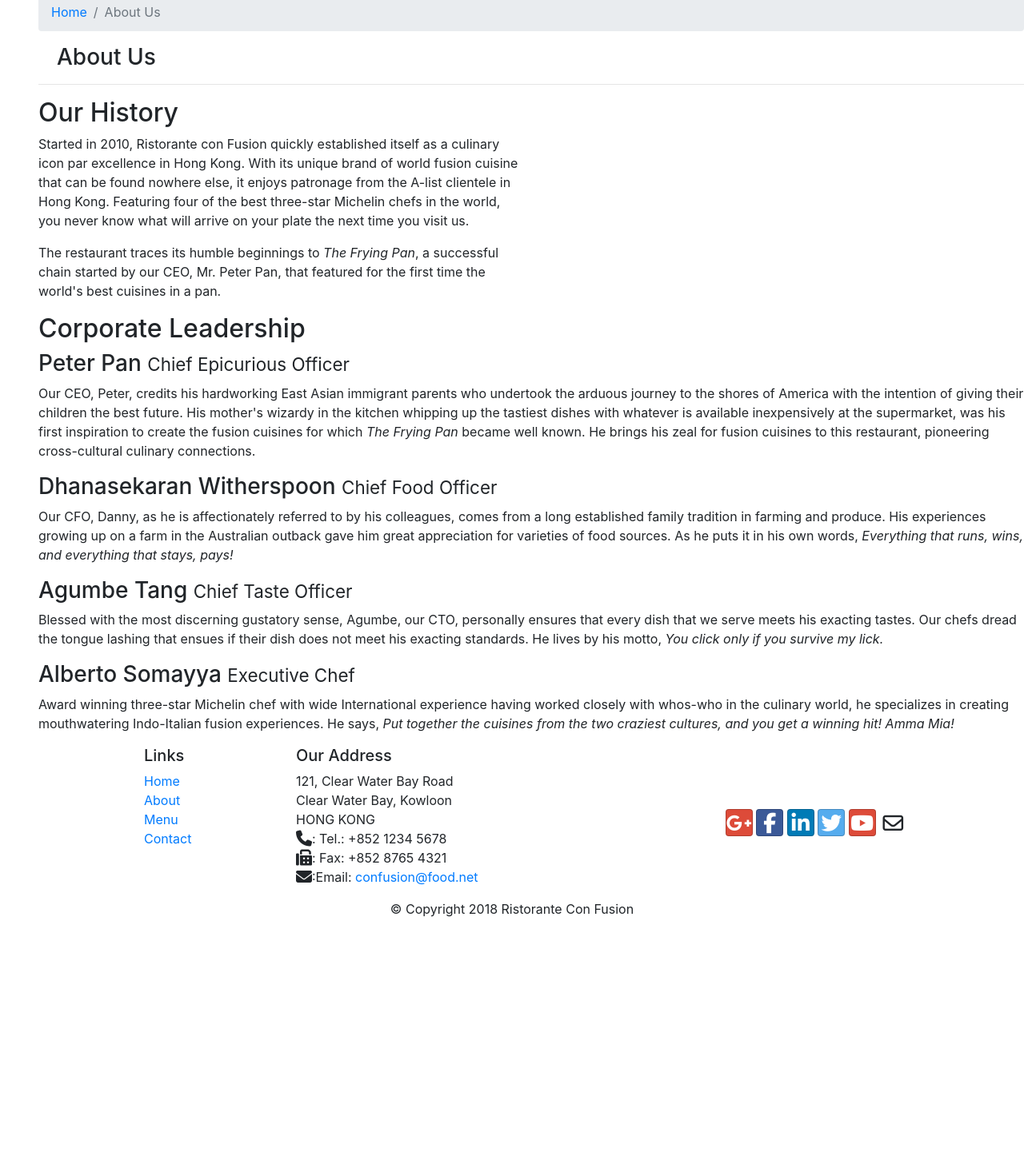
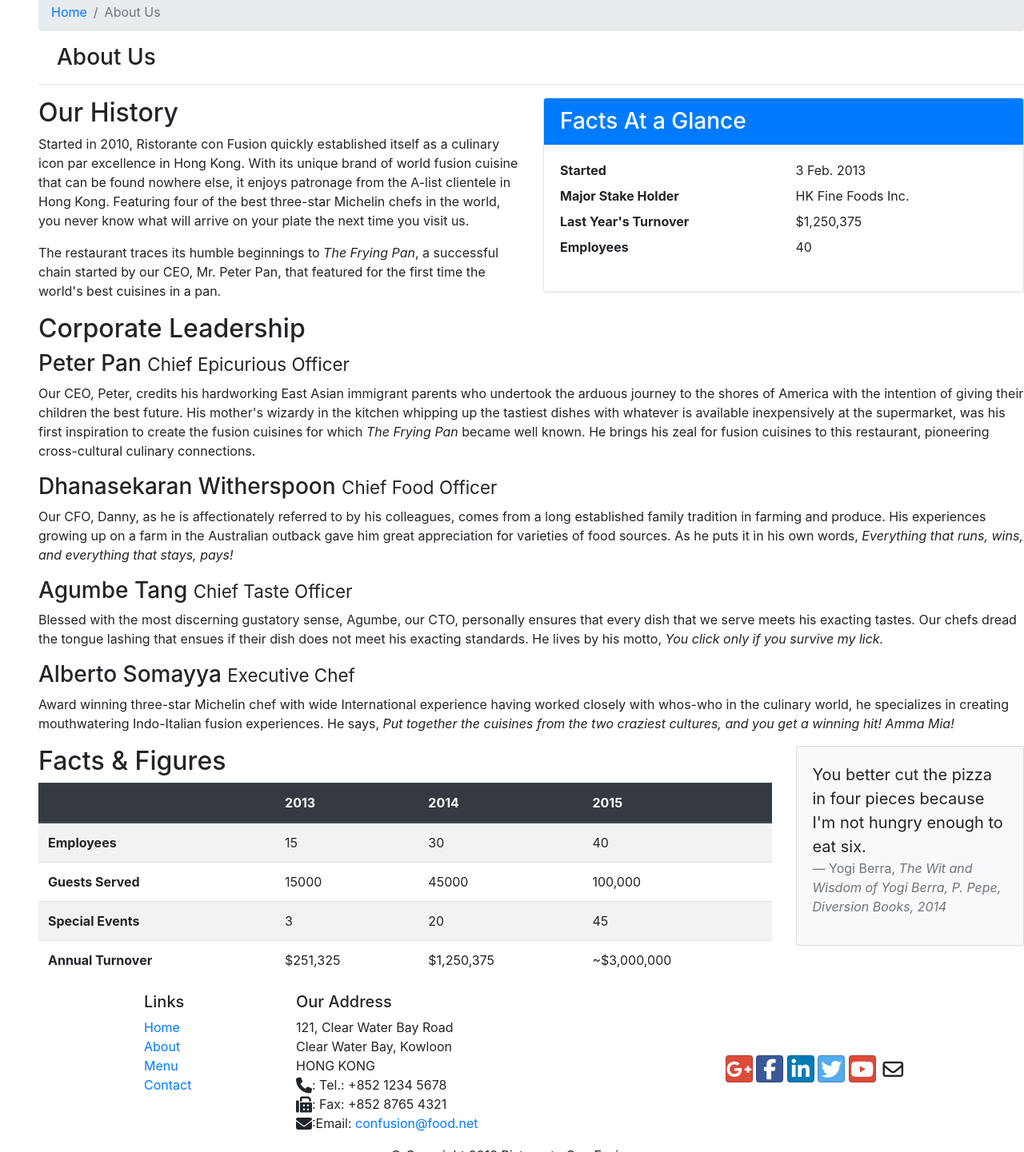
Before and after one commit to cleobatista/ristorante-confusion, a website: page aboutus.html in a window 1280 px wide. Shown: the part 339-1780 px from the top of the page at 80% size. Before the commit the page ends 1504 px from the top, so only its background shows below. Drawn offline with nearby package versions, Linux system fonts and the light colour scheme.

Commit message:
Tables and cards

```diff
--- a/aboutus.html
+++ b/aboutus.html
@@ -62,7 +62,22 @@
                 <p>Started in 2010, Ristorante con Fusion quickly established itself as a culinary icon par excellence in Hong Kong. With its unique brand of world fusion cuisine that can be found nowhere else, it enjoys patronage from the A-list clientele in Hong Kong.  Featuring four of the best three-star Michelin chefs in the world, you never know what will arrive on your plate the next time you visit us.</p>
                 <p>The restaurant traces its humble beginnings to <em>The Frying Pan</em>, a successful chain started by our CEO, Mr. Peter Pan, that featured for the first time the world's best cuisines in a pan.</p>
             </div>
-            <div>
+            <div class="col-12 col-sm-6">
+                <div class="card">
+                    <h3 class="card-header bg-primary text-white">Facts At a Glance</h3>
+                    <div class="card-body">
+                        <dl class="row">
+                            <dt class="col-6">Started</dt>
+                            <dd class="col-6">3 Feb. 2013</dd>
+                            <dt class="col-6">Major Stake Holder</dt>
+                            <dd class="col-6">HK Fine Foods Inc.</dd>
+                            <dt class="col-6">Last Year's Turnover</dt>
+                            <dd class="col-6">$1,250,375</dd>
+                            <dt class="col-6">Employees</dt>
+                            <dd class="col-6">40</dd>
+                        </dl>
+                    </div>
+                </div>
             </div>
         </div>
 
@@ -78,6 +93,61 @@
                 <p class="d-none d-sm-block">Blessed with the most discerning gustatory sense, Agumbe, our CTO, personally ensures that every dish that we serve meets his exacting tastes. Our chefs dread the tongue lashing that ensues if their dish does not meet his exacting standards. He lives by his motto, <em>You click only if you survive my lick.</em></p>
                 <h3>Alberto Somayya <small>Executive Chef</small></h3>
                 <p class="d-none d-sm-block">Award winning three-star Michelin chef with wide International experience having worked closely with whos-who in the culinary world, he specializes in creating mouthwatering Indo-Italian fusion experiences. He says, <em>Put together the cuisines from the two craziest cultures, and you get a winning hit! Amma Mia!</em></p>
+            </div>
+       </div>
+       <div class="row row-content">
+            <div class="col-12 col-sm-9">
+                <h2>Facts &amp; Figures</h2>
+                <div class="table-responsive">
+                    <table class="table table-striped">
+                        <thead class="thead-dark">
+                            <tr>
+                                <th>&nbsp;</th>
+                                <th>2013</th>
+                                <th>2014</th>
+                                <th>2015</th>
+                            </tr>
+                        </thead>
+                        <tbody>
+                            <tr>
+                                <th>Employees</th>
+                                <td>15</td>
+                                <td>30</td>
+                                <td>40</td>
+                            </tr>
+                            <tr>
+                                <th>Guests Served</th>
+                                <td>15000</td>
+                                <td>45000</td>
+                                <td>100,000</td>
+                            </tr>
+                            <tr>
+                                <th>Special Events</th>
+                                <td>3</td>
+                                <td>20</td>
+                                <td>45</td>
+                            </tr>
+                            <tr>
+                                <th>Annual Turnover</th>
+                                <td>$251,325</td>
+                                <td>$1,250,375</td>
+                                <td>~$3,000,000</td>
+                            </tr>
+                        </tbody>
+                    </table>
+                </div>
+            </div>
+             <div class="col-12 col-sm-3">
+                <div class="card card-body bg-light">
+                    <blockquote class="blockquote">
+                        <p class="mb-0">You better cut the pizza in four pieces because
+                            I'm not hungry enough to eat six.</p>
+                        <footer class="blockquote-footer">Yogi Berra,
+                            <cite title="Source Title">The Wit and Wisdom of Yogi Berra,
+                            P. Pepe, Diversion Books, 2014</cite>
+                        </footer>
+                    </blockquote>
+                </div>
             </div>
        </div>
 
```
